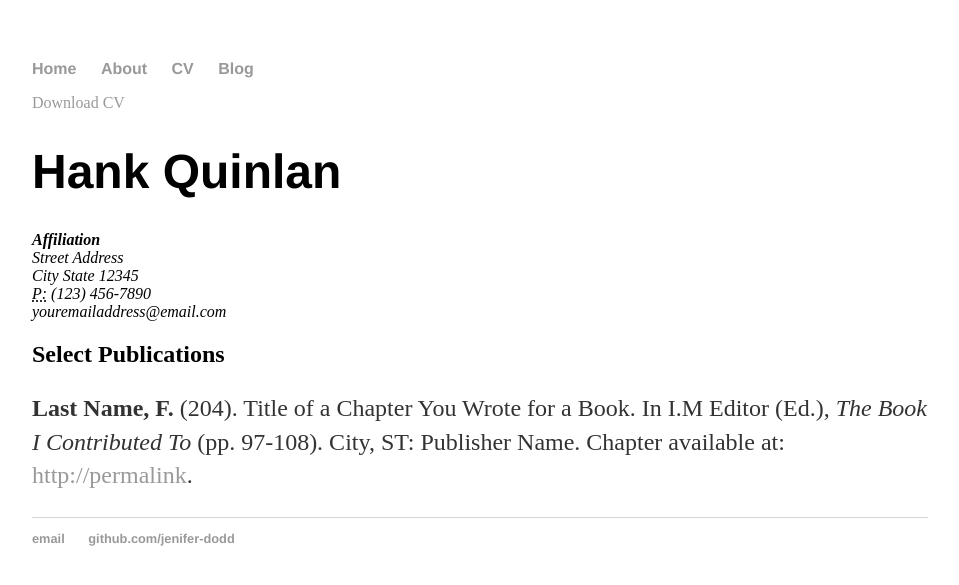
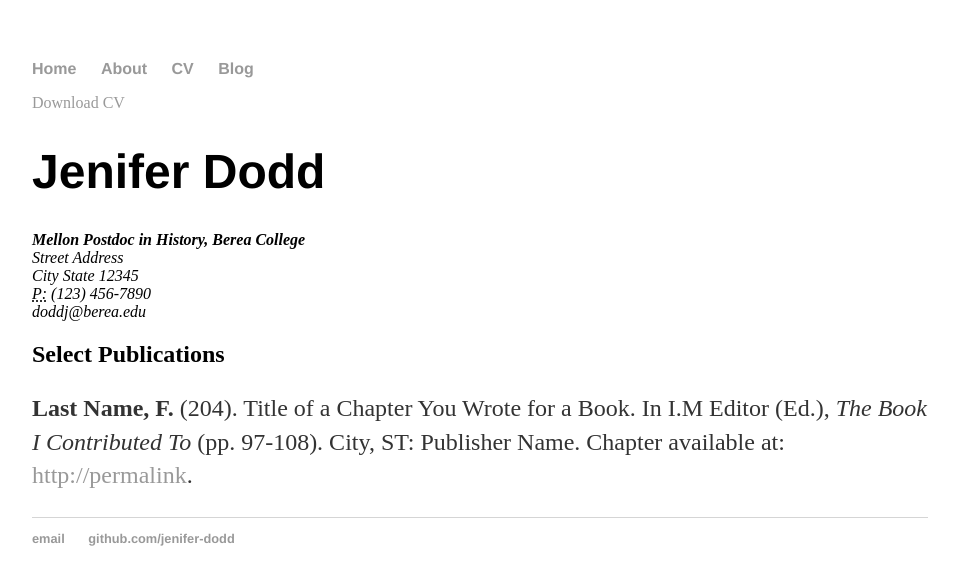
Before and after one commit to jenifer-dodd/jenifer-dodd.github.io, a Jekyll site: the page built from cv/index.html, in a window 1280 px wide. Shown: the top 585 px of the page, without its empty margins (160-1119 px from the left). Built offline with Jekyll 4.4.1, drawn with Linux system fonts in a browser that asks for light colours.

Commit message:
Update index.html

```diff
--- a/cv/index.html
+++ b/cv/index.html
@@ -5,13 +5,13 @@ title: CV of Your Name
 
 	<div class="cv">
 		<a href="#" class="download" title="Download CV as PDF">Download CV</a>
-					<h1>Hank Quinlan</h1>
+					<h1>Jenifer Dodd</h1>
 					<address>
-					<strong>Affiliation</strong><br>
+					<strong>Mellon Postdoc in History, Berea College</strong><br>
 					Street Address<br>
 					City State 12345<br>
 					<abbr title="phone">P:</abbr> (123) 456-7890<br>
-					<span class="obfuscate">youremailaddress@email.com</span>
+					<span class="obfuscate">doddj@berea.edu</span>
 					</address>
 
 					<h2>Select Publications</h2>
```
